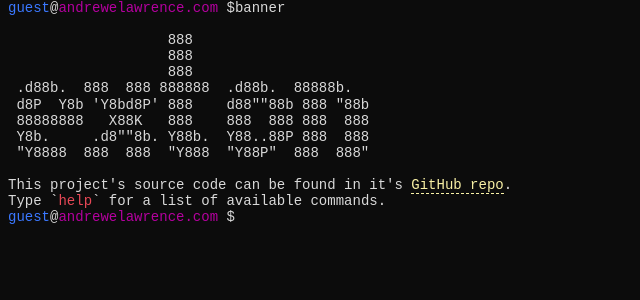
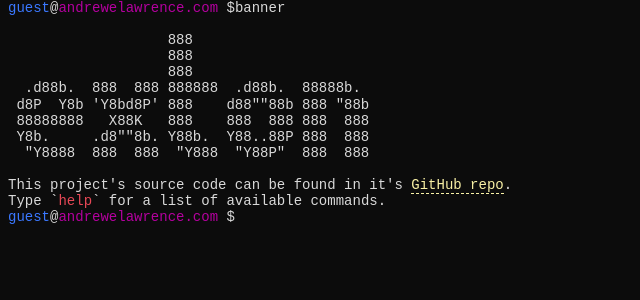
Before and after one commit to andrewelawrence/andrewelawrence.github.io, a React (Vite) app in the folder client/: page / in a window 1280 px wide. Shown: the top 300 px of the page, without its empty margins (0-640 px from the left). Built offline with nearby package versions, Linux system fonts and the light colour scheme; a web font is replaced by a local one.

Commit message:
fix banner format

```diff
--- a/client/src/components/commands/Banner.tsx
+++ b/client/src/components/commands/Banner.tsx
@@ -15,11 +15,11 @@ const Banner: React.FC = () => {
                    888
                    888
                    888
- .d88b.  888  888 888888  .d88b.  88888b.
+  .d88b.  888  888 888888  .d88b.  88888b.
  d8P  Y8b 'Y8bd8P' 888    d88""88b 888 "88b
  88888888   X88K   888    888  888 888  888
  Y8b.     .d8""8b. Y88b.  Y88..88P 888  888
- "Y8888  888  888  "Y888  "Y88P"  888  888"
+  "Y8888  888  888  "Y888  "Y88P"  888  888
           `}
                                 </PreName>
                                 <PreWrapper>
@@ -28,11 +28,11 @@ const Banner: React.FC = () => {
                    888
                    888
                    888
- .d88b.  888  888 888888  .d88b.  88888b.
+  .d88b.  888  888 888888  .d88b.  88888b.
  d8P  Y8b 'Y8bd8P' 888    d88""88b 888 "88b
  88888888   X88K   888    888  888 888  888
  Y8b.     .d8""8b. Y88b.  Y88..88P 888  888
- "Y8888  888  888  "Y888  "Y88P"  888  888"
+  "Y8888  888  888  "Y888  "Y88P"  888  888
           `}
                                         </PreNameMobile>
                                 </PreWrapper>
```
